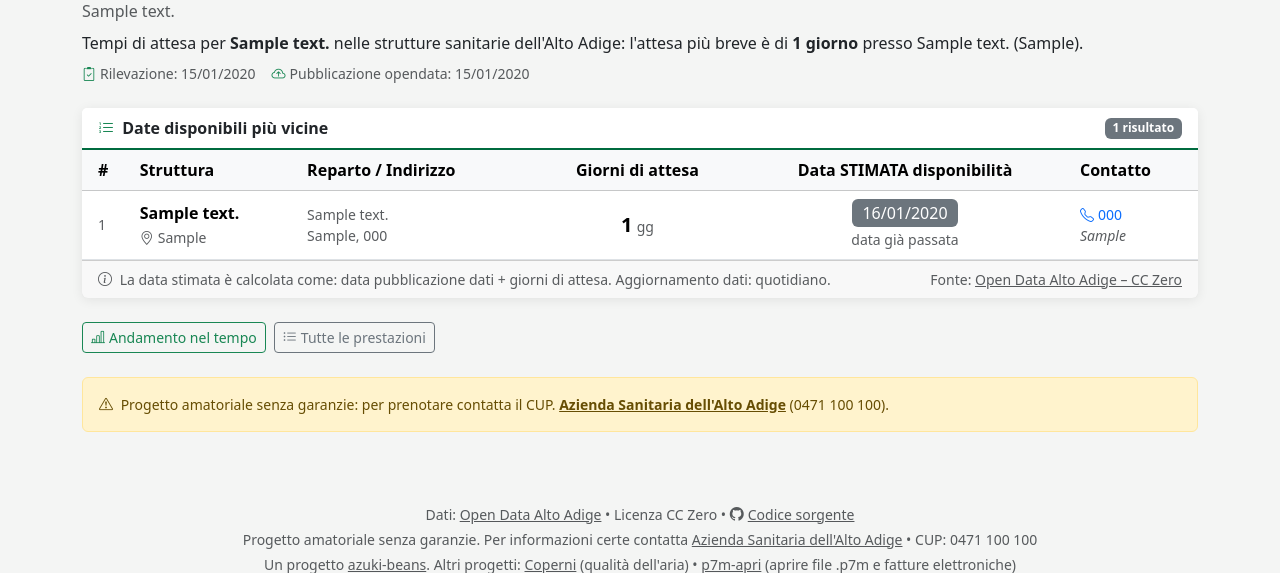
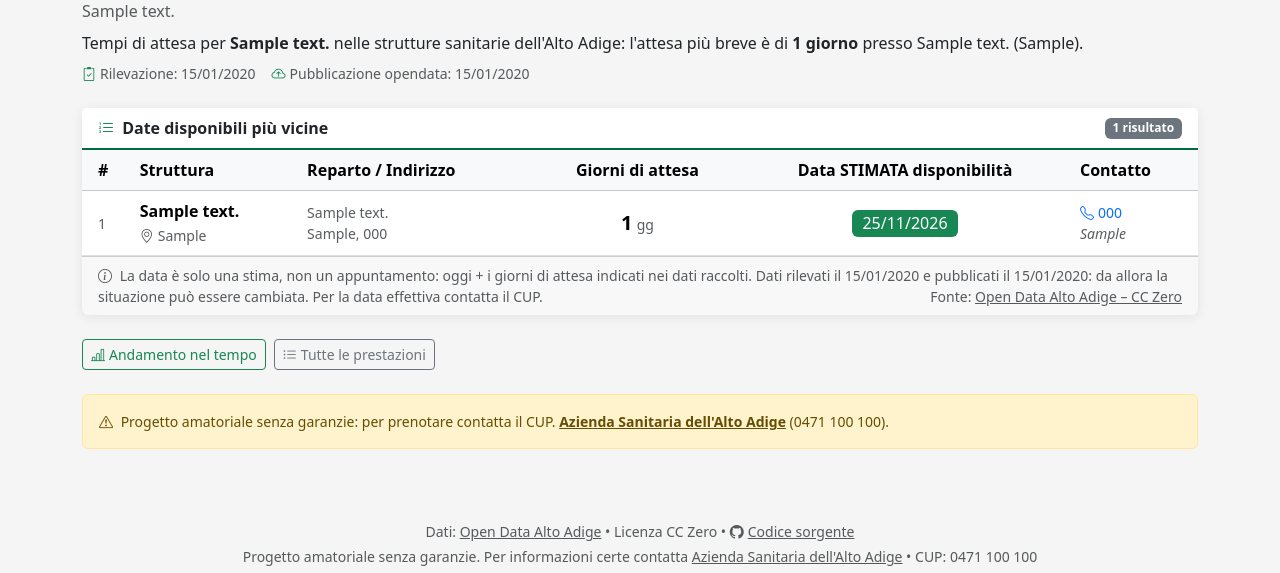
Before and after one commit to azuki-beans/attese, a Django app: a page that uses templates/attese/partials/results_table.html in a window 1280 px wide. Shown: the part 169-742 px from the top of the page. Run offline with Django 5.2, Linux system fonts and the light colour scheme; tables that the repository leaves empty hold one stand-in row (values such as "Sample post"); parts of the project's set-up code (start-up, migrations or seed data) failed here and were passed over; some libraries are stand-ins or nearby versions.

Commit message:
Data stimata di nuovo da oggi, con nota che è una stima sui dati raccolti
Co-Authored-By: Claude <noreply@anthropic.com>

```diff
--- a/attese/models.py
+++ b/attese/models.py
@@ -98,15 +98,10 @@ class WaitingRecord(Bilingue, models.Model):
 
     @property
     def estimated_date(self):
-        """Data stimata di disponibilità = data di pubblicazione dei dati + giorni di attesa."""
-        if self.waiting_days is None or self.publish_date is None:
+        """Stima: oggi + giorni di attesa rilevati (i dati escono circa una volta al mese)."""
+        if self.waiting_days is None:
             return None
-        return self.publish_date + timedelta(days=self.waiting_days)
-
-    @property
-    def estimated_date_passed(self):
-        """I dati escono circa una volta al mese: con attese brevi la data stimata può essere già passata."""
-        return self.estimated_date is not None and self.estimated_date < timezone.localdate()
+        return timezone.localdate() + timedelta(days=self.waiting_days)
 
     @property
     def activity_description(self):
--- a/templates/attese/partials/results_table.html
+++ b/templates/attese/partials/results_table.html
@@ -46,10 +46,9 @@
               </td>
               <td class="text-center">
                 {% if r.estimated_date %}
-                  <span class="badge {% if r.estimated_date_passed %}bg-secondary{% else %}bg-success{% endif %} fs-6 fw-normal">
+                  <span class="badge bg-success fs-6 fw-normal">
                     {{ r.estimated_date|date:"SHORT_DATE_FORMAT" }}
                   </span>
-                  {% if r.estimated_date_passed %}<br><span class="text-muted small">{% translate "data già passata" %}</span>{% endif %}
                 {% else %}
                   <span class="text-muted small">{% translate "N/D" %}</span>
                 {% endif %}
@@ -73,7 +72,13 @@
   </div>
   <div class="card-footer text-muted small">
     <i class="bi bi-info-circle me-1"></i>
-    {% translate "La data stimata è calcolata come: data pubblicazione dati + giorni di attesa. Aggiornamento dati: quotidiano." %}
+    {% translate "La data è solo una stima, non un appuntamento: oggi + i giorni di attesa indicati nei dati raccolti." %}
+    {% with primo=records.0 %}{% if primo.survey_date and primo.publish_date %}
+      {% blocktranslate trimmed with rilevazione=primo.survey_date|date:"SHORT_DATE_FORMAT" pubblicazione=primo.publish_date|date:"SHORT_DATE_FORMAT" %}
+        Dati rilevati il {{ rilevazione }} e pubblicati il {{ pubblicazione }}: da allora la situazione può essere cambiata.
+      {% endblocktranslate %}
+    {% endif %}{% endwith %}
+    {% translate "Per la data effettiva contatta il CUP." %}
     <span class="float-end">
       {% translate "Fonte" %}: <a href="https://data.civis.bz.it/{{ LANGUAGE_CODE }}/dataset/southtyrolean-healthservices-waitingtimes"
                target="_blank" class="text-muted">{% translate "Open Data Alto Adige" %} – CC Zero</a>
```
Also changed, not shown: CLAUDE.md (+3 -2 lines), locale/de/LC_MESSAGES/django.po.
